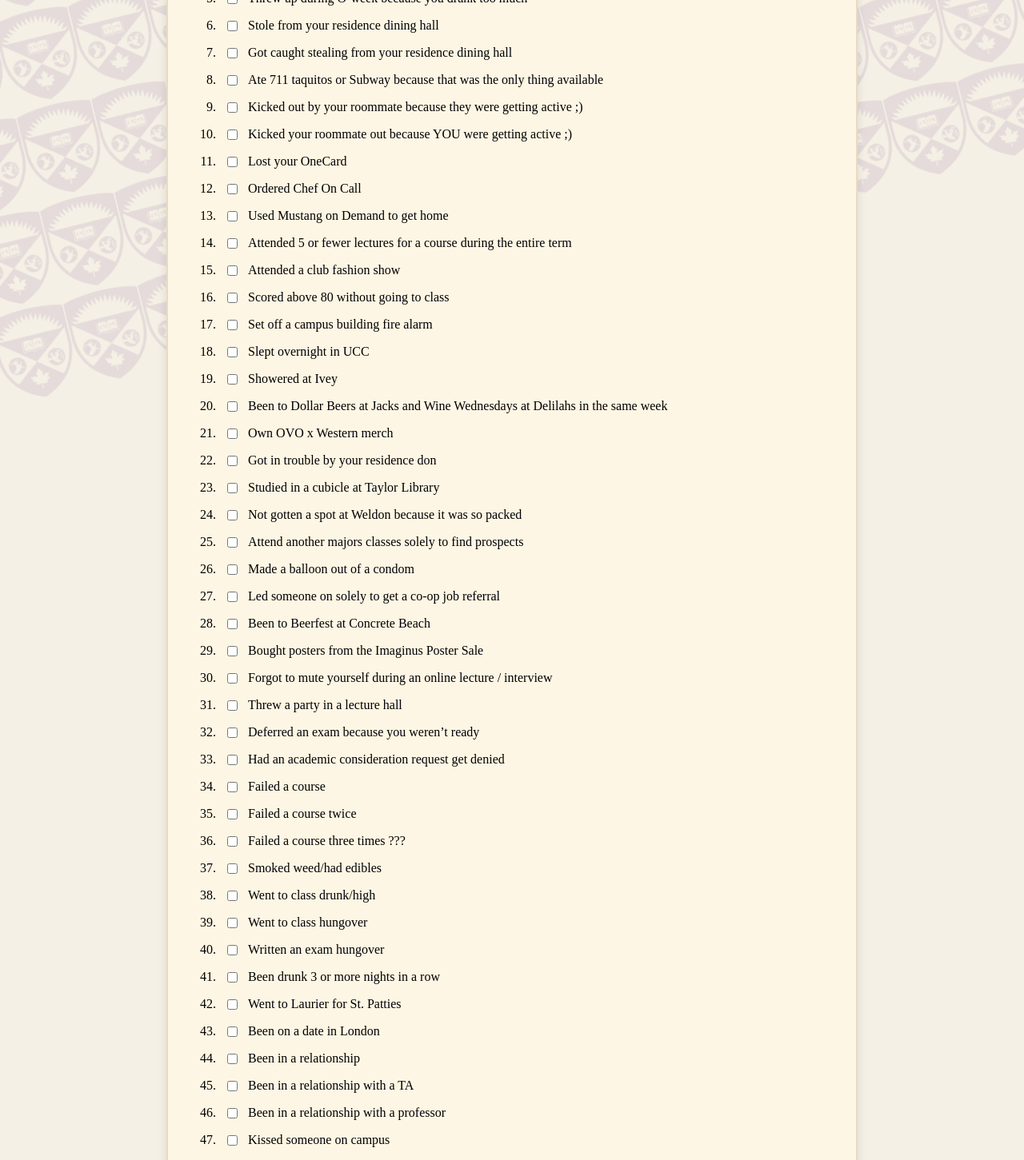
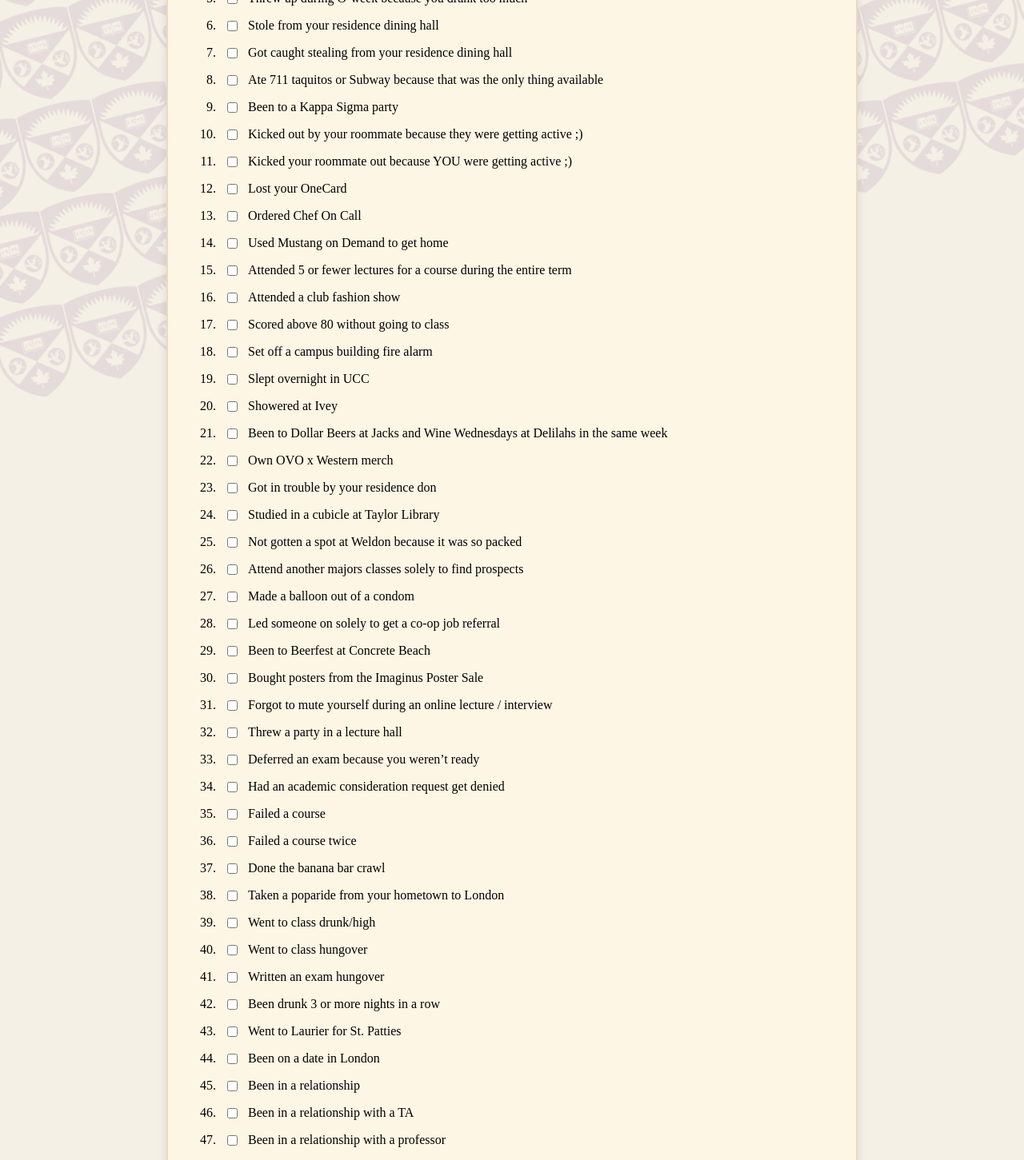
Before and after one commit to shaun-ahuja/uwo-purity-test, a React (Create React App) app: page / in a window 1280 px wide. Shown: the part 540-1991 px from the top of the page at 80% size. Built offline with nearby package versions, Linux system fonts and the light colour scheme.

Commit message:
updating options to include poparide and kappasig stuff

```diff
--- a/src/App.js
+++ b/src/App.js
@@ -61,6 +61,7 @@
     'Stole from your residence dining hall',
     'Got caught stealing from your residence dining hall',
     'Ate 711 taquitos or Subway because that was the only thing available',
+    'Been to a Kappa Sigma party',
     'Kicked out by your roommate because they were getting active ;)',
     'Kicked your roommate out because YOU were getting active ;)',
     'Lost your OneCard',
@@ -88,8 +89,8 @@
     'Had an academic consideration request get denied',
     'Failed a course',
     'Failed a course twice',
-    'Failed a course three times ???',
-    'Smoked weed/had edibles',
+    'Done the banana bar crawl',
+    'Taken a poparide from your hometown to London',
     'Went to class drunk/high',
     'Went to class hungover',
     'Written an exam hungover',
@@ -142,7 +143,6 @@
     'Kissed a residence Don',
     'Have a photo with a Special Constable',
     'Took a photo with CityBoyJJ at HOCO',
-    'Slipped and fell on ice in public',
     'Been skating at the REC center',
     'Went to a club event just for the free food',
     'Went to UCC\'s career fair',
```
